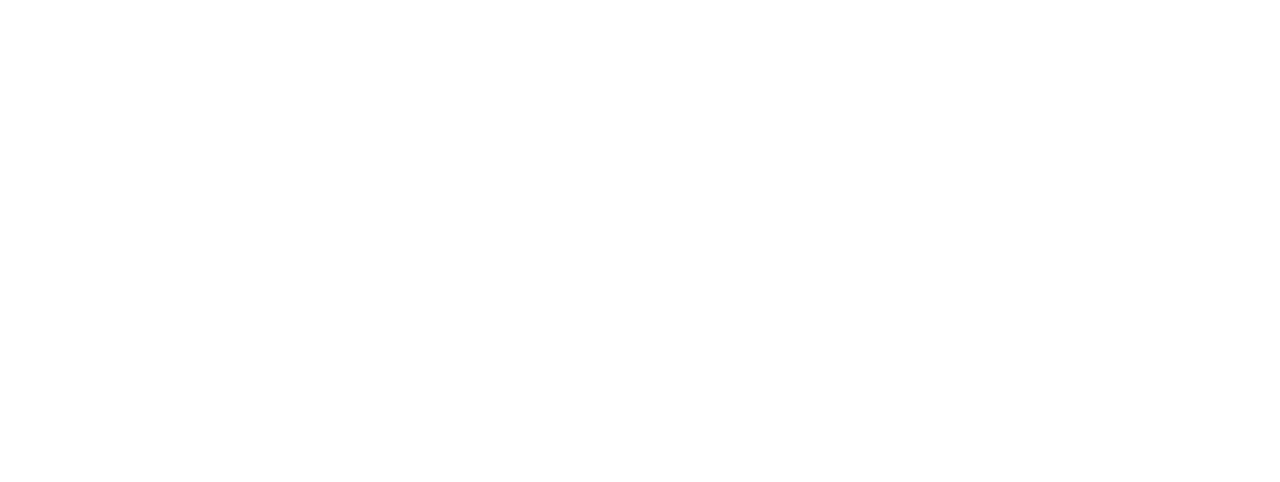
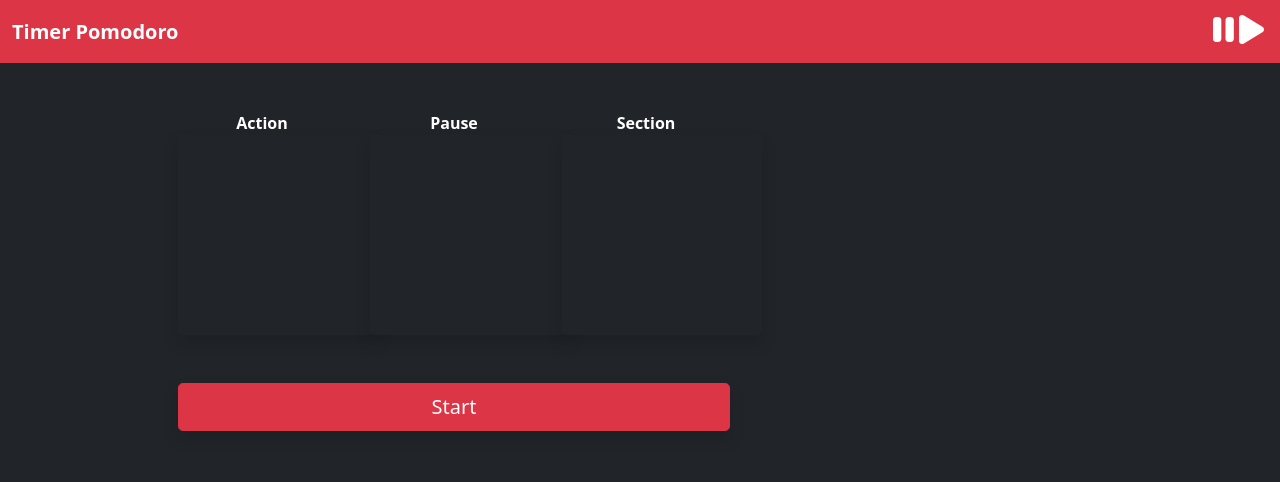
Before and after one commit to ThiagoTassinari/pomodoro, a plain HTML site: page src/index.html in a window 1280 px wide. Drawn offline with nearby package versions, Linux system fonts and the light colour scheme.

Commit message:
Layout html of config of the pomodoro

```diff
--- a/src/index.html
+++ b/src/index.html
@@ -6,15 +6,100 @@
     <meta name="author" content="Thiago Santos Tassinari">
     <meta name="description" content="Ferramenta web para utilização da técnica pomodoro">
     <meta name="viewport" content="width=device-width, initial-scale=1.0">
+
+    <!-- CSS do Bootstrap -->
     <link href="https://cdn.jsdelivr.net/npm/bootstrap@5.1.3/dist/css/bootstrap.min.css" rel="stylesheet"
         integrity="sha384-1BmE4kWBq78iYhFldvKuhfTAU6auU8tT94WrHftjDbrCEXSU1oBoqyl2QvZ6jIW3" crossorigin="anonymous">
+
+    <!-- CSS do fontAwesome -->
+    <script src="https://kit.fontawesome.com/63d43bfbb3.js" crossorigin="anonymous"></script>
+
+    <!-- Meu CSS externo -->
     <link rel="stylesheet" href="../src/styles/main.css">
+
+    <!-- icone -->
     <link rel="icon" href="./assets/img/logo.png" type="image/png">
+
     <title>Timer Pomodoro</title>
 </head>
 
-<body>
+<body class="bg-dark">
 
+    <!-- Menu -->
+    <nav class="navbar navbar-expand-lg navbar-light bg-danger">
+        <div class="container-fluid">
+            <a class="navbar-brand fw-bold text-white" href="./index.html">
+                Timer Pomodoro
+            </a>
+        </div>
+
+        <div class="navbar-brand ml-auto">
+            <a>
+                <i class="fa fa-pause text-white" style="font-size: 25pt" aria-hidden="true"></i>
+            </a>
+
+            <a>
+                <i class="fa fa-play text-white" style="font-size: 25pt;" aria-hidden="true"></i>
+            </a>
+
+            <audio src="./assets/audio/lo-fi.mp3" type="audio/mpeg"></audio>
+        </div>
+    </nav>
+    <!-- /Menu -->
+
+    <!-- Container -->
+
+    <div class="container">
+        <div class="row d-flex justify-content-center mt-5 mb-5">
+            <div class="col">
+                <div class="col-md-8">
+
+                    <!-- Config -->
+
+                    <div id="config" class="row d-flex justify-content-center">
+                        <div class="col">
+
+                            <!-- Inputs -->
+                            <div class="row d-flex justify-content-center">
+                                <div class="col-md-3">
+                                    <div class="form-group">
+                                        <label class="d-flex justify-content-center text-white fw-bold" for="action">Action</label>
+                                        <input type="number" class="form-control form-control-lg bg-dark border-0 shadow text-white text-center" id="action">
+                                    </div>
+                                </div>
+                                <div class="col-md-3">
+                                    <div class="form-group">
+                                        <label class="d-flex justify-content-center text-white fw-bold" for="pause">Pause</label>
+                                        <input type="number" class="form-control form-control-lg bg-dark border-0 shadow text-white text-center" id="pause">
+                                    </div>
+                                </div>
+                                <div class="col-md-3">
+                                    <div class="form-group">
+                                        <label class="d-flex justify-content-center text-white fw-bold" for="section">Section</label>
+                                        <input type="number" class="form-control form-control-lg bg-dark border-0 shadow text-white text-center" id="section">
+                                    </div>
+                                </div>
+                            </div>
+                            <!-- /Inputs -->
+
+                            <!-- Start Btn -->
+                            <div class="row mt-5 mb-5 d-flex justify-content-center">
+                                <div class="col-md-9 d-grid gap-2">
+                                    <button class="btn btn-danger shadow btn-lg btn-block" type="button">Start</button>
+                                </div>
+                            </div>
+                            <!-- /Init Btn -->
+
+                        </div>
+                    </div>
+                </div>
+
+                <!-- /Config -->
+            </div>
+        </div>
+    </div>
+
+    <!-- /Container -->
 
     <script src="https://cdn.jsdelivr.net/npm/bootstrap@5.1.3/dist/js/bootstrap.bundle.min.js"
         integrity="sha384-ka7Sk0Gln4gmtz2MlQnikT1wXgYsOg+OMhuP+IlRH9sENBO0LRn5q+8nbTov4+1p" crossorigin="anonymous">
--- a/src/styles/main.css
+++ b/src/styles/main.css
@@ -0,0 +1,22 @@
+* {
+    margin: 0;
+    padding: 0;
+    box-sizing: border-box;
+}
+
+input {
+    width: 200px !important;
+    height: 200px !important;
+    font-size: 50pt !important;
+
+}
+
+input[type="number"]::-webkit-outer-spin-button,
+input[type="number"]::-webkit-inner-spin-button {
+    -webkit-appearance: none;
+    margin: 0;
+}
+
+input[type="number"] {
+    -moz-appearance: none;
+}
```
